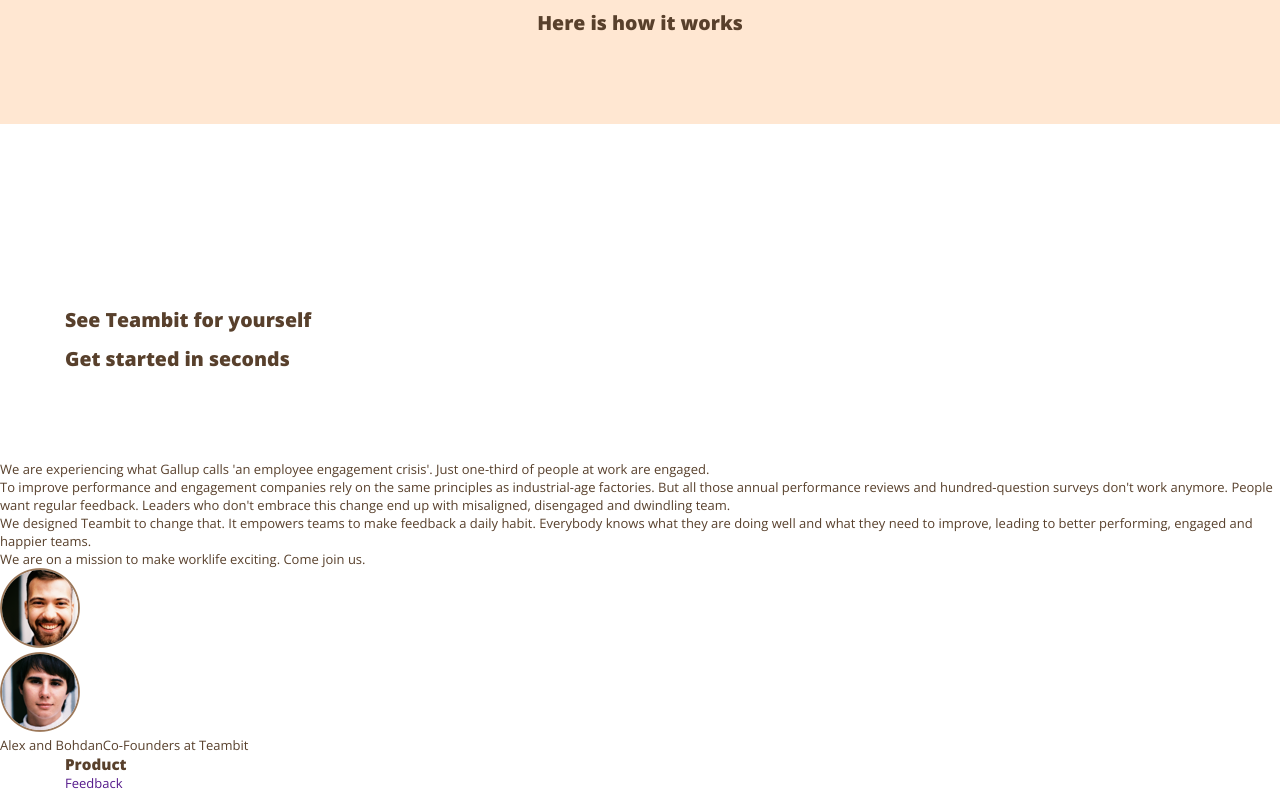
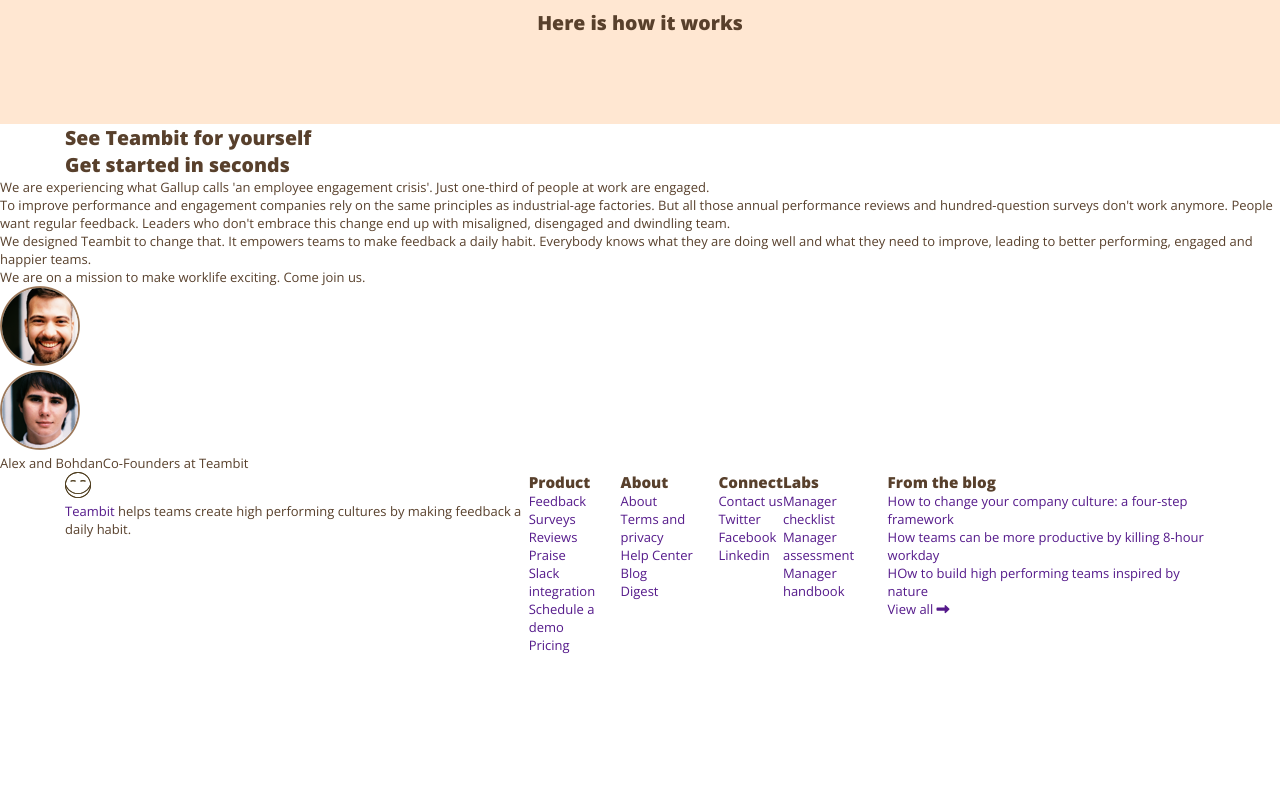
Before and after one commit to ducthang-vu/node-sass-teambit, a website: page index.html in a window 1280 px wide. Shown: the part 2640-3435 px from the top of the page. After the commit the page ends 3294 px from the top, so only its background shows below. Drawn offline with nearby package versions, Linux system fonts and the light colour scheme.

Commit message:
Progress

```diff
--- a/index.html
+++ b/index.html
@@ -91,7 +91,7 @@
             </div>
         </section>
 
-        <section class="main-section background-dark text-center">
+        <section class="first-main-section background-dark text-center">
             <div class="container central">
                 <h2 class="central">Traditional people processes lead ot disengagement and turnover
                 </h2>
@@ -151,7 +151,7 @@
             </div>
         </section>
 
-        <section class="main-section">
+        <section class="second-main-section">
 
         </section>
 
@@ -199,9 +199,15 @@
         </section>
     </main>
 
-    <footer>
-        <div class="container central">
-            <div class="logo"></div>
+    <footer class="footer">
+        <div class="container flex central">
+            <div class="footer-left">
+                <img src="dist/img/logo-small.svg" alt="">
+                <p>
+                    <a href="">Teambit</a>
+                    helps teams create high performing cultures by making feedback a daily habit.
+                </p>
+            </div>
 
 
             <div class="list-box">
@@ -237,7 +243,6 @@
                     </li>
                 </ul>
             </div>
-
 
             <div class="list-box">
                 <h3>About</h3>
--- a/mix-manifest.json
+++ b/mix-manifest.json
@@ -1,4 +1,3 @@
 {
-    "/dist/css/main.css": "/dist/css/main.css",
     "/dist/script/main.js": "/dist/script/main.js"
 }
--- a/src/scss/main.scss
+++ b/src/scss/main.scss
@@ -3,4 +3,6 @@
 
 @import 'partials/header';
 @import 'partials/jumbotron';
-@import 'partials/main-section'
+@import 'partials/first-main-section';
+@import 'partials/second-main-section';
+@import 'partials/footer';
--- a/src/scss/partials/_main-section.scss
+++ b/src/scss/partials/_first-main-section.scss
@@ -1,4 +1,4 @@
-.main-section {
+.first-main-section {
     padding-top: 88px;
 
     h2 {
--- /dev/null
+++ b/src/scss/partials/_footer.scss
@@ -0,0 +1,9 @@
+.footer {
+    .footer-left {
+        flex-basis: 300px;
+    }
+
+    .list-box {
+        flex-basis: calc(100% - 300px / 5)
+    }
+}
```
Also changed, not shown: dist/css/main.css, dist/script/main.js.
